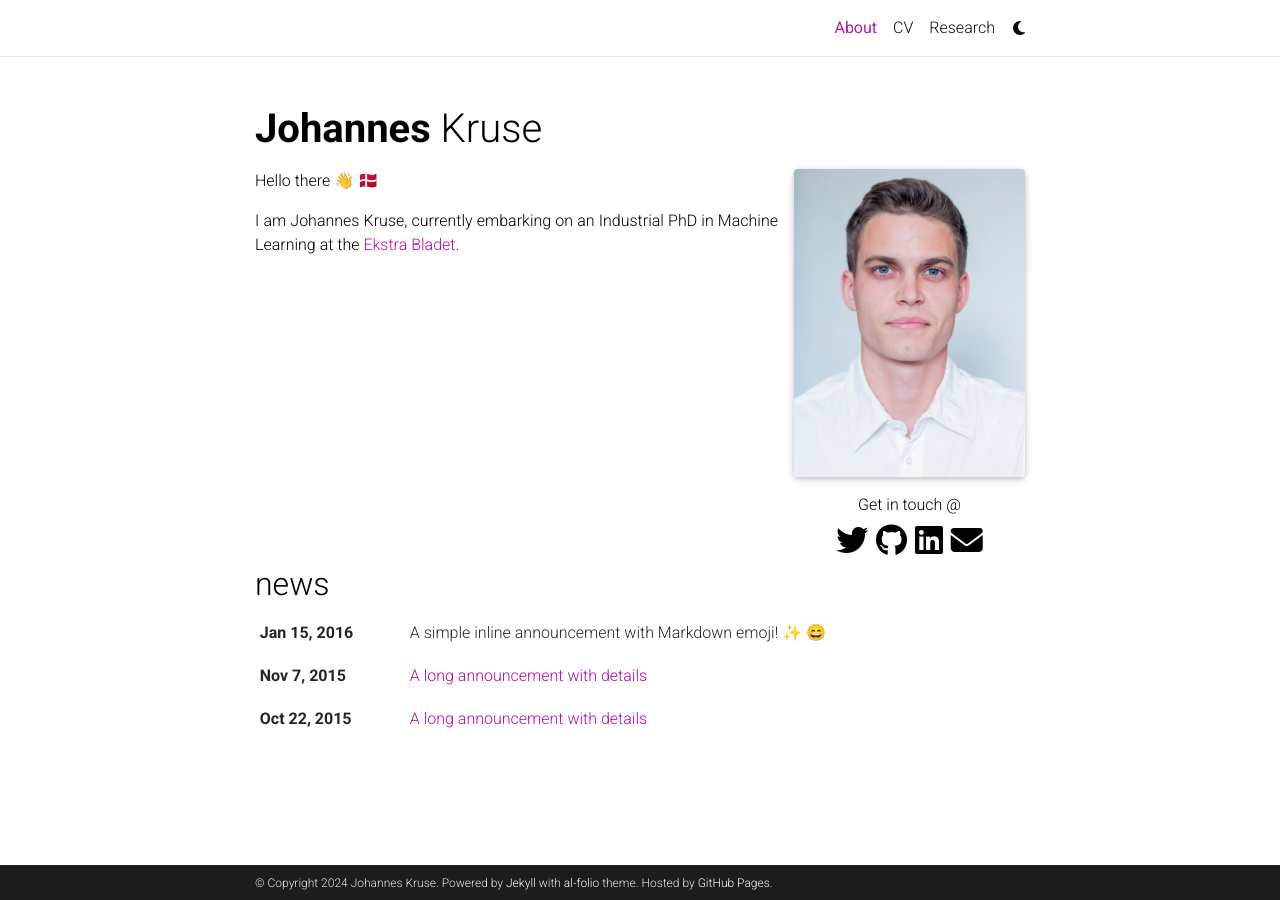
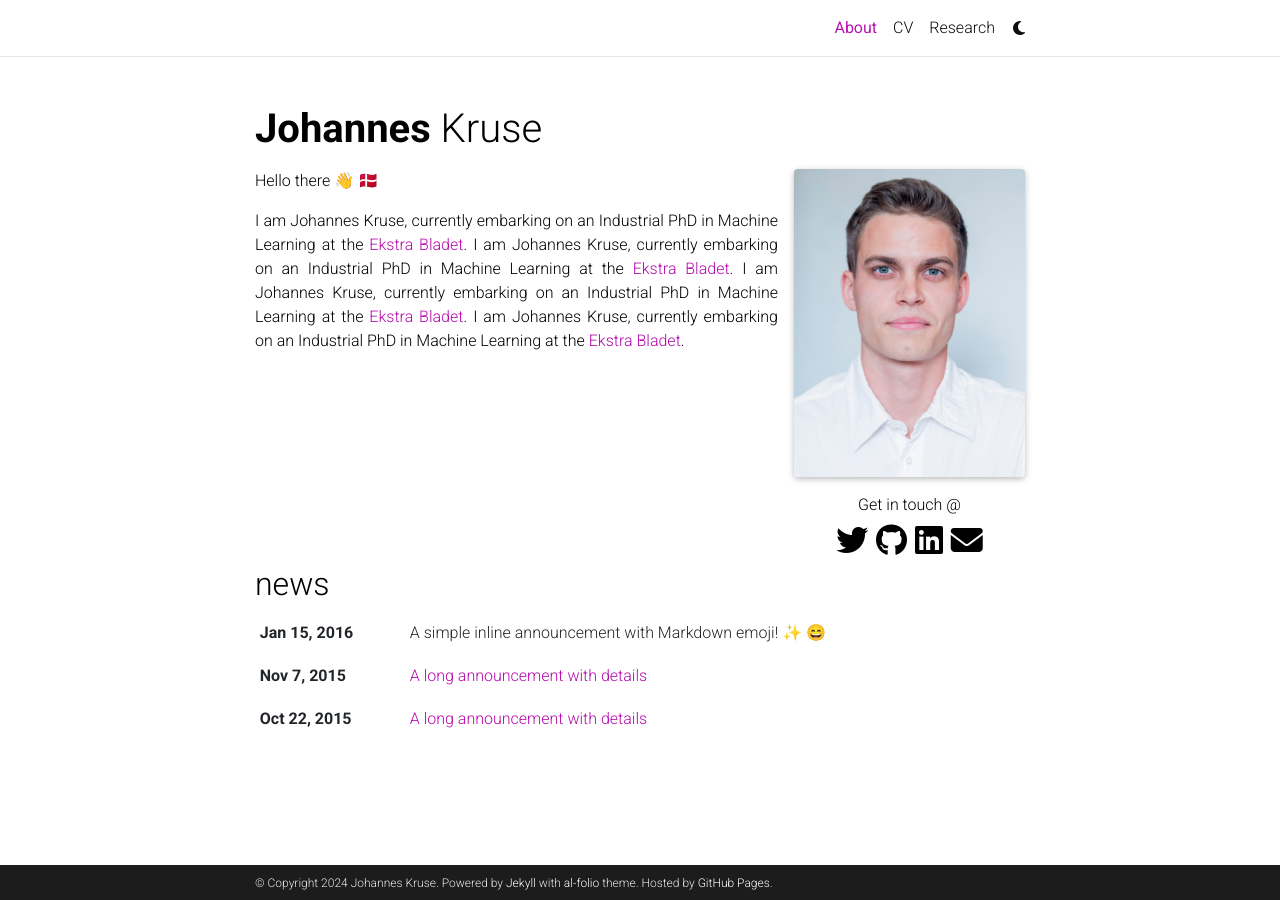
Before and after one commit to johanneskruse/johanneskruse.github.io, a Jekyll site: the page built from _pages/0_about.md, in a window 1280 px wide. Built offline with Jekyll 4.4.1, drawn with Linux system fonts in a browser that asks for light colours; full-size pictures stand in for the smaller copies a plugin makes; emoji names are drawn with the system emoji font; comment, search, counter and statistics services are not loaded; a style sheet for code colours, icons or effects is not loaded.

Commit message:
testing the hyperlinks

```diff
--- a/_pages/0_about.md
+++ b/_pages/0_about.md
@@ -27,6 +27,12 @@ Hello there 👋 🇩🇰
 <p class="justify-text">
 I am Johannes Kruse, currently embarking on an Industrial PhD in Machine Learning at the
 <a href="https://ekstrabladet.dk/" target="_blank">Ekstra Bladet</a>.
+I am Johannes Kruse, currently embarking on an Industrial PhD in Machine Learning at the
+<a href="https://ekstrabladet.dk/" target="_blank">Ekstra Bladet</a>.
+I am Johannes Kruse, currently embarking on an Industrial PhD in Machine Learning at the
+<a href="https://ekstrabladet.dk/" target="_blank">Ekstra Bladet</a>.
+I am Johannes Kruse, currently embarking on an Industrial PhD in Machine Learning at the
+<a href="https://ekstrabladet.dk/" target="_blank">Ekstra Bladet</a>.
 
 </p>
 <!-- I am Johannes Kruse, currently embarking on an Industrial PhD in Machine Learning at the
```
